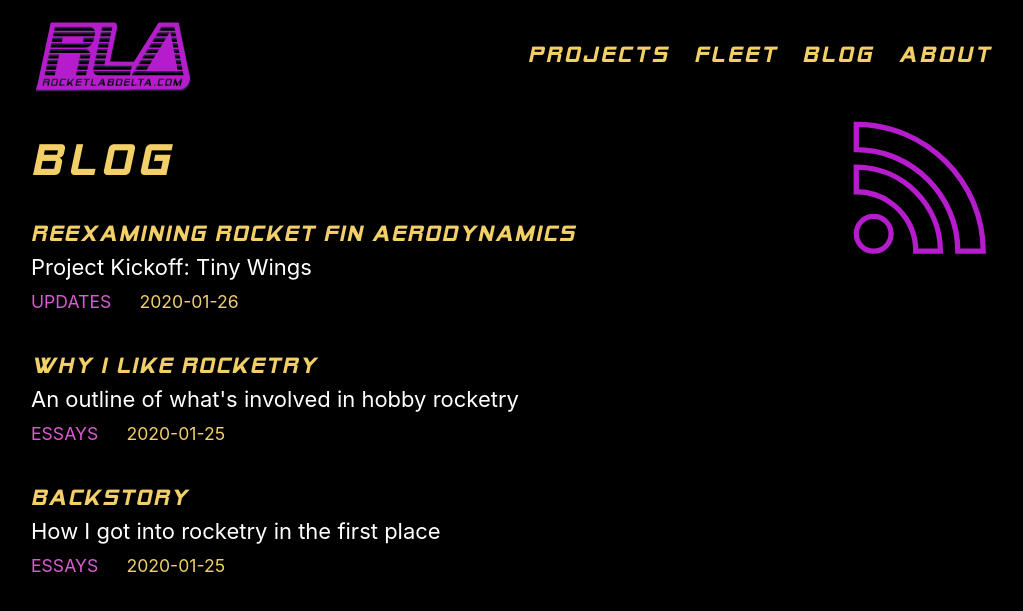
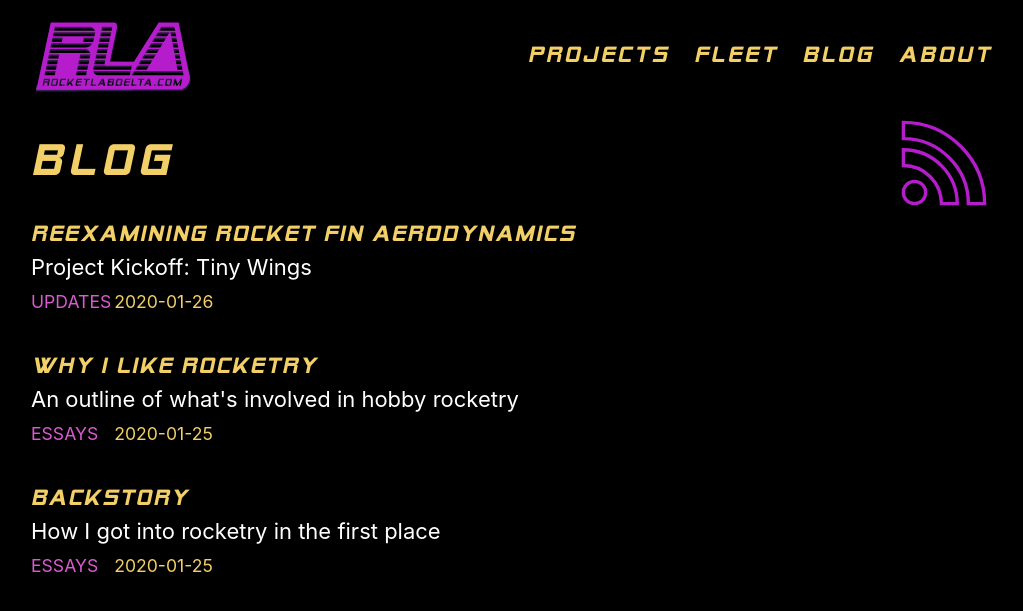
Before and after one commit to rocketlabdelta/rocketlabdelta.com, a Jekyll site: the page built from blog.html, in a window 1280 px wide. Shown: the top 611 px of the page, without its empty margins (125-1148 px from the left). Built offline with Jekyll 4.4.1, drawn with Linux system fonts in a browser that asks for light colours.

Commit message:
Refining icon & tag alignment

```diff
--- a/_layouts/category.html
+++ b/_layouts/category.html
@@ -13,9 +13,7 @@
       <ul class="post-meta">
       {% assign sortedCategories = post.categories | sort %}
       {% for category in sortedCategories %}
-      <li>
-        <a class="post-tag" href="{{ category | absolute_url }}"><small>{{ category }}</small></a>
-      </li>
+      <li class="post-tag"><a href="{{ category | absolute_url }}"><small>{{ category }}</small></a></li>
       {% endfor %}
       <li class="post-date"><small>{{ post.date | date: "%Y-%m-%d" }}</small></li>
       </ul>
--- a/_layouts/post.html
+++ b/_layouts/post.html
@@ -5,7 +5,7 @@
 <ul class="post-meta">
   {% assign sortedCategories = page.categories | sort %}
   {% for category in sortedCategories %}
-  <li><a class="post-tag" href="{{ category | absolute_url }}">{{ category }}</a></li>
+  <li class="post-tag"><a href="{{ category | absolute_url }}">{{ category }}</a></li>
   {% endfor %}
   <li class="post-date">{{ page.date | date: "%Y-%m-%d" }}</li>
 </ul>
--- a/assets/css/main.scss
+++ b/assets/css/main.scss
@@ -367,7 +367,7 @@
   padding: 0;
 
   li {
-    display: inline;
+    display: inline-block;
   }
 }
 
@@ -377,17 +377,20 @@
 }
 
 .post-tag {
-  text-decoration: none;
-  text-transform: uppercase;
+  width: 3.5em;
 
-  &:hover {
-    text-decoration: underline;
+  a {
+    text-decoration: none;
+    text-transform: uppercase;
+
+    &:hover {
+      text-decoration: underline;
+    }
   }
 }
 
 .post-date {
   color: $theme-color-highlight;
-  padding-left: 1em;
 }
 
 .post-title {
@@ -445,8 +448,8 @@
 
 .rss {
   float: right;
-  margin-top: -5em;
-  max-width: 4em;
+  margin-top: -4em;
+  max-width: 2em;
 }
 
 dl {
@@ -517,6 +520,10 @@
 
   .social-link {
     max-width: 5em;
+  }
+
+  .rss {
+    max-width: 3em;
   }
 }
 
@@ -609,6 +616,11 @@
   .social-link {
     max-width: 6.25em;
   }
+
+  .rss {
+    margin-top: -5em;
+    max-width: 4em;
+  }
 }
 
 @media only screen and (min-width: 1425px) {
--- a/blog.html
+++ b/blog.html
@@ -20,9 +20,7 @@
       <ul class="post-meta">
       {% assign sortedCategories = post.categories | sort %}
       {% for category in sortedCategories %}
-      <li>
-        <a class="post-tag" href="{{ category | absolute_url }}"><small>{{ category }}</small></a>
-      </li>
+      <li class="post-tag"><a href="{{ category | absolute_url }}"><small>{{ category }}</small></a></li>
       {% endfor %}
       <li class="post-date"><small>{{ post.date | date: "%Y-%m-%d" }}</small></li>
       </ul>
--- a/sw.js
+++ b/sw.js
@@ -12,7 +12,7 @@
 (function () {
   'use strict'
 
-  const version = 'v2020-02-12T19:20:00::'
+  const version = 'v2020-02-12T21:20:00::'
   const staticCacheName = version + 'static'
   const pagesCacheName = version + 'pages'
   const imagesCacheName = version + 'images'
```
